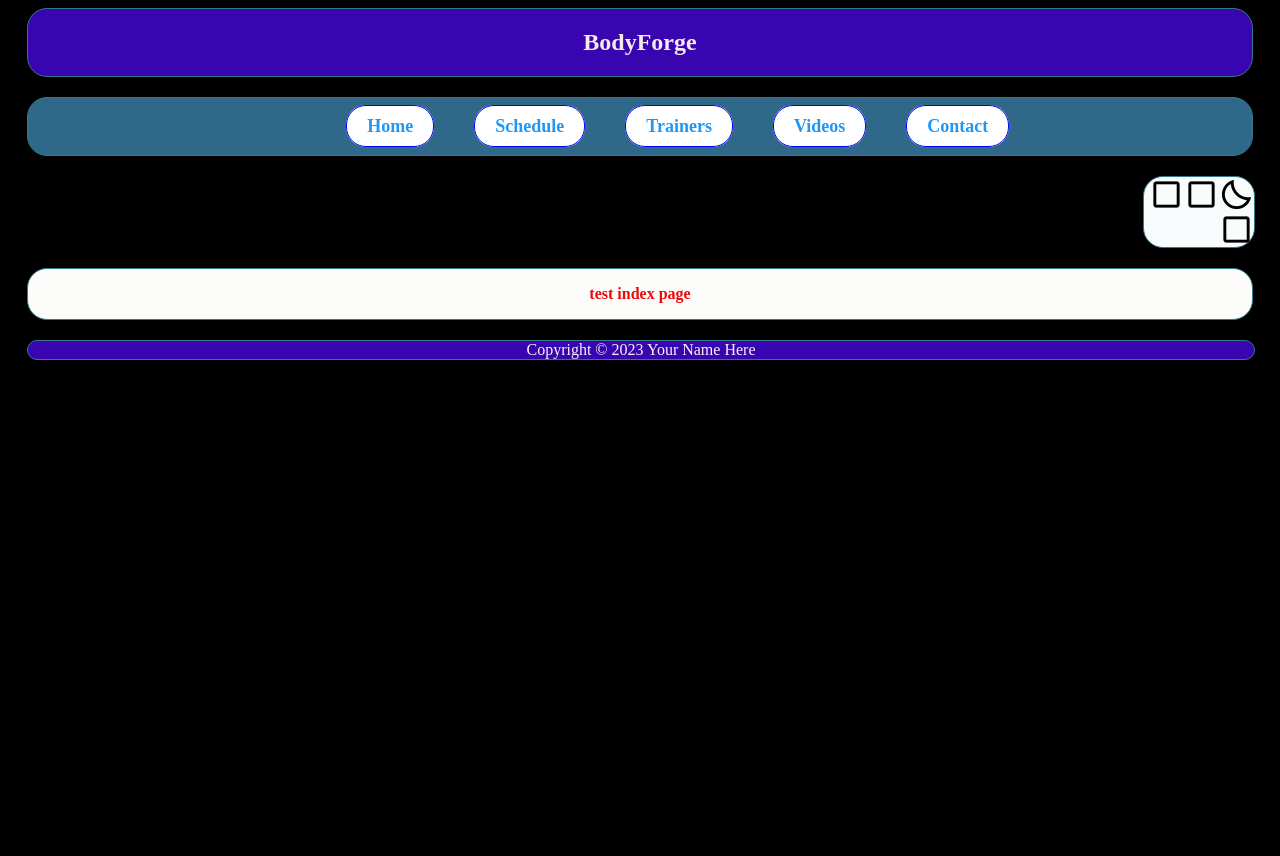
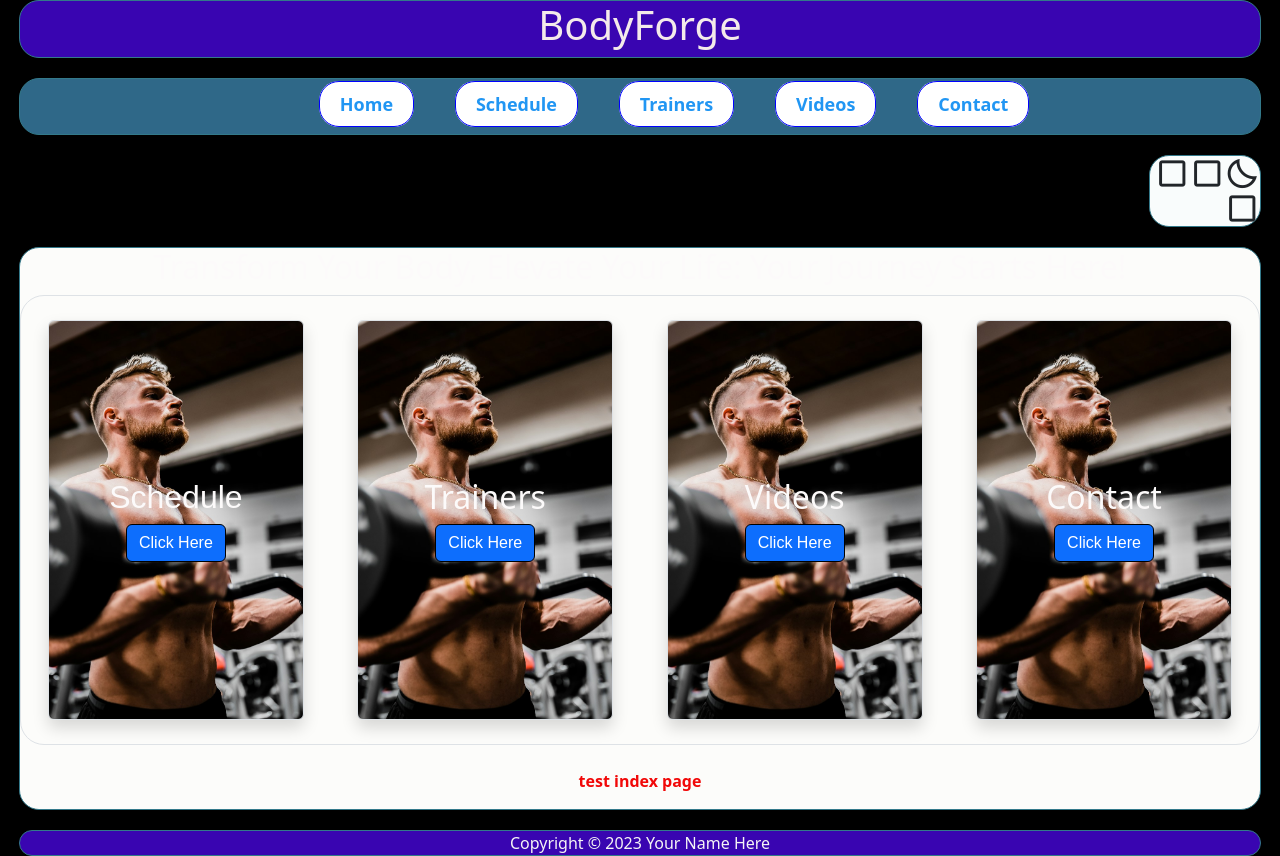
Before and after one commit to Emmaf97/Python_assignment_submission, a Flask app: page / in a window 1280 px wide. Before the commit the page ends 360 px from the top, so only its background shows below. Run offline with Flask 3, Linux system fonts and the light colour scheme.

Commit message:
index layout v1

```diff
--- a/files/static/css/desktop.css
+++ b/files/static/css/desktop.css
@@ -3,7 +3,34 @@ body {
 }
 
 h2 {
-    color: red;
+    color: rgb(252, 250, 250);
+}
+.h2-navigation {
+    font-family: 'Oswald', sans-serif;
+    text-align: center;
+}
+
+.h2-dark{
+    color: orangered;
+}
+
+.button-dark {
+    background-color: orangered;
+}
+
+.btn.active {
+    color: black;
+    border: 1px solid white;
+    background-color: white;
+}
+
+.btn {
+    border: 1px solid black;
+    font-family: 'Oswald', sans-serif;
+}
+dl, ol, ul {
+    margin-top: 1%;
+    margin-bottom: 1rem;
 }
 
 li {
@@ -17,6 +44,44 @@ li {
     border: solid blue 1px;
     border-radius: 20px;
     background-color: white;
+}
+#image-grid {
+    margin-bottom: 3vh;
+    border-radius: 3vh;
+    width: 100%;
+    display: inline-flex;
+    flex-wrap: nowrap;
+}
+.card {
+    background-color: #f6f5f5;
+    height: 90vh;
+    margin: auto;
+    display: flex;
+    justify-content: center;
+    align-items: center;
+}
+.card-dark{
+    background-color: black;
+    border: solid 1px grey;
+}
+.card-nav-dark{
+    background-color: black;
+    border: solid 1px grey;
+}
+
+.card-navigation{
+    background-image: url(../images/gym-slider.jpg);
+    background-repeat: no-repeat;
+    background-size:cover;
+    background-position: center;
+    height: 50vh;
+    width: 20vw;
+    margin-left: auto;
+    margin-right: auto;
+    margin-top: 3vh;
+    margin-bottom: 3vh;
+    display: flex;
+    align-items: center;
 }
 
 .material-symbols-outlined {
--- a/files/templates/base.html
+++ b/files/templates/base.html
@@ -6,9 +6,9 @@
   <title>BodyForge</title>
   <meta name="BodyForge" content="portfolio gym website">
   <meta name="viewport" content="width=device-width, initial-scale=1">
+  <link href="https://cdn.jsdelivr.net/npm/bootstrap@5.3.2/dist/css/bootstrap.min.css" rel="stylesheet" integrity="sha384-T3c6CoIi6uLrA9TneNEoa7RxnatzjcDSCmG1MXxSR1GAsXEV/Dwwykc2MPK8M2HN" crossorigin="anonymous">
   <link rel="stylesheet" href="https://fonts.googleapis.com/css2?family=Material+Symbols+Outlined:opsz,wght,FILL,GRAD@20..48,100..700,0..1,-50..200" />
   <link rel="stylesheet" media="only screen and (max-width: 767px)" href="../static/css/mobile.css">
-
   <link rel="stylesheet" media="only screen and (min-width: 969px)" href="../static/css/desktop.css">
   <link rel="stylesheet" media="only screen and (min-width: 768px) and (max-width:968px)" href="../static/css/tablet.css">
 </head>
--- a/files/templates/index.html
+++ b/files/templates/index.html
@@ -1,5 +1,26 @@
 {% extends "base.html" %}
 
 {% block main %}
+<h2>Transform Your Body, Elevate Your Life: Your Journey Starts Here!</h2>
+<section id="image-grid" class="border class">
+    <div class="card card-navigation shadow border class">
+        <h2 class="h2-navigation">Schedule</h2>
+        <a class="btn btn-primary" href="schedule.html">Click Here</a>
+    </div>
+    <div class="card card-navigation shadow border class">
+        <h2>Trainers</h2>
+        <a class="btn btn-primary" href="trainers.html">Click Here</a>
+    </div>
+    <div class="card card-navigation shadow border class">
+        <h2>Videos</h2>
+        <a class="btn btn-primary" href="videos.html">Click Here</a>
+    </div>
+    <div class="card card-navigation shadow border class">
+        <h2>Contact</h2>
+        <a class="btn btn-primary"
+            href="contact.html">Click
+            Here</a>
+    </div>
+</section>
 <p>test index page</p>
 {% endblock %}
```
